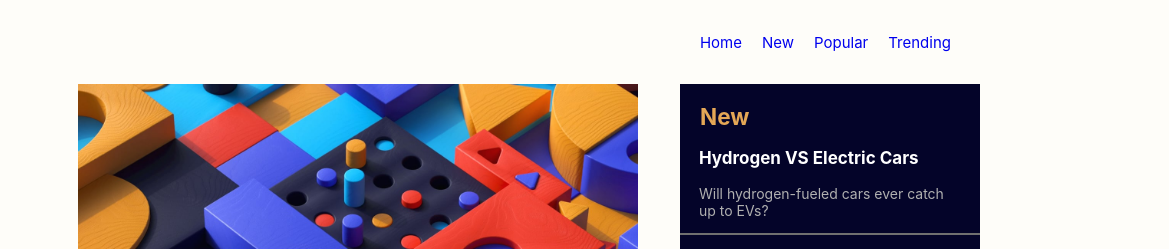
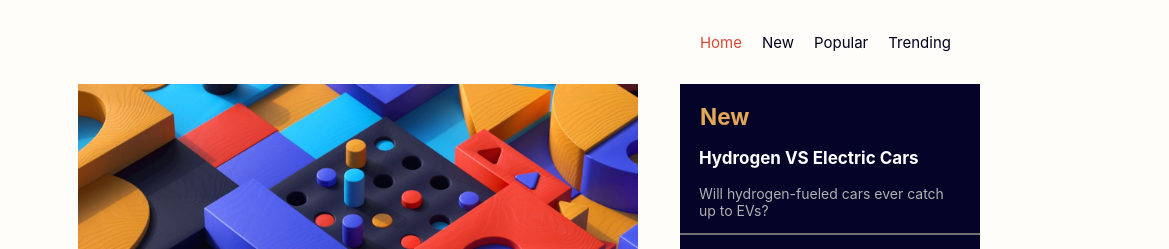
Before and after one commit to starman1999/Responsive-Flexbox-Landing-Page, a plain HTML site: page index.html in a window 1280 px wide. In both pictures the pointer is over the link "Home". Shown: the top 249 px of the page, 111-1280 px from the left. Drawn offline with Linux system fonts and the light colour scheme; a script that the page names is missing; files whose address does not match are found by name.

Commit message:
fix some tags

```diff
--- a/style.css
+++ b/style.css
@@ -34,11 +34,17 @@ body{
 .navbar li {
     list-style-type: none;
     padding: 1rem;
+    color: #02011c;
+
 }
 .navbar a {
     text-decoration: none;
+    color: #02011c;
+
 }
-
+a:hover{
+    color: #d74736;
+}
 .navbar-logo {
     flex:1;
     user-select: none;
```
